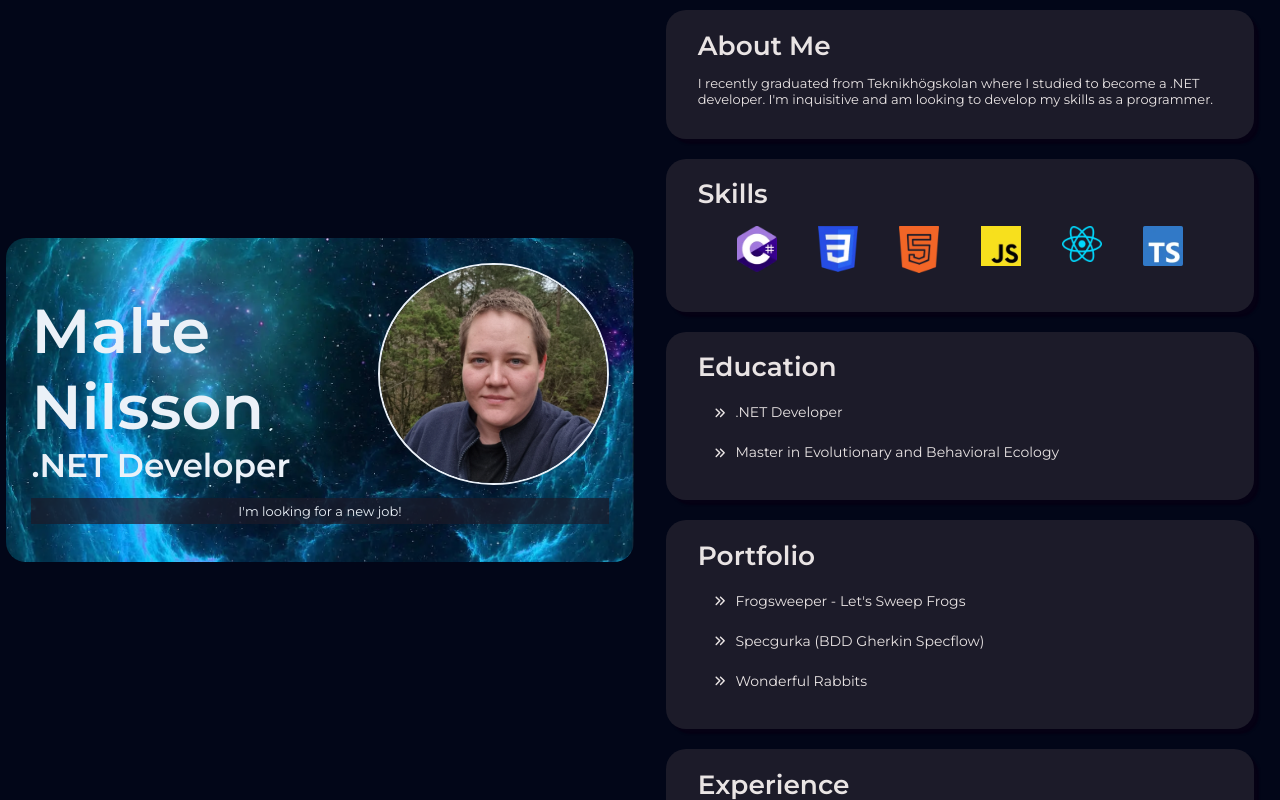
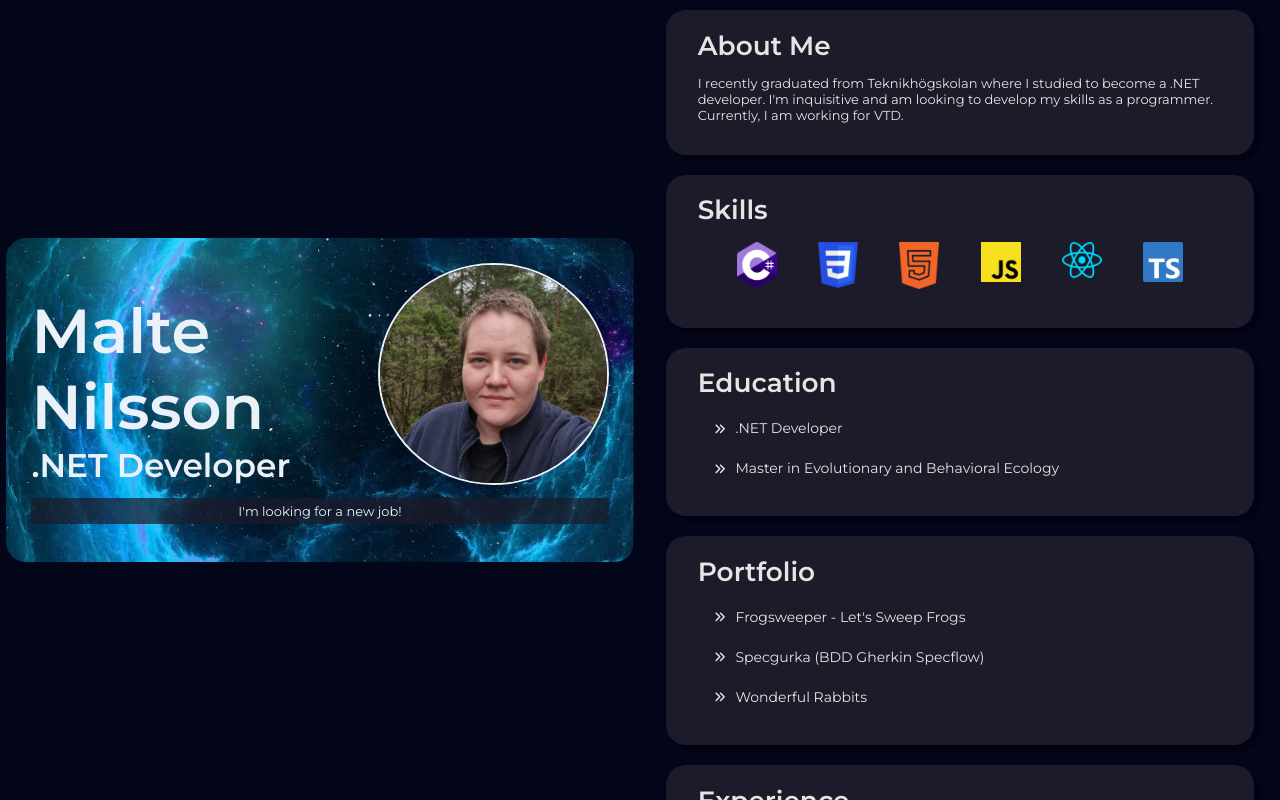
Before and after one commit to TheWombatKonrad/malte-nilsson-portfolio, a React (Vite) app: page / in a window 1280 px wide. Built offline with nearby package versions, Linux system fonts and the light colour scheme.

Commit message:
added current occupation

```diff
--- a/src/components/AboutMe.tsx
+++ b/src/components/AboutMe.tsx
@@ -5,7 +5,7 @@ const AboutMe = () => {
       <p>
         I recently graduated from Teknikhögskolan where I studied to become a
         .NET developer. I'm inquisitive and am looking to develop my skills as a
-        programmer.
+        programmer. Currently, I am working for VTD.
       </p>
     </div>
   );
```
